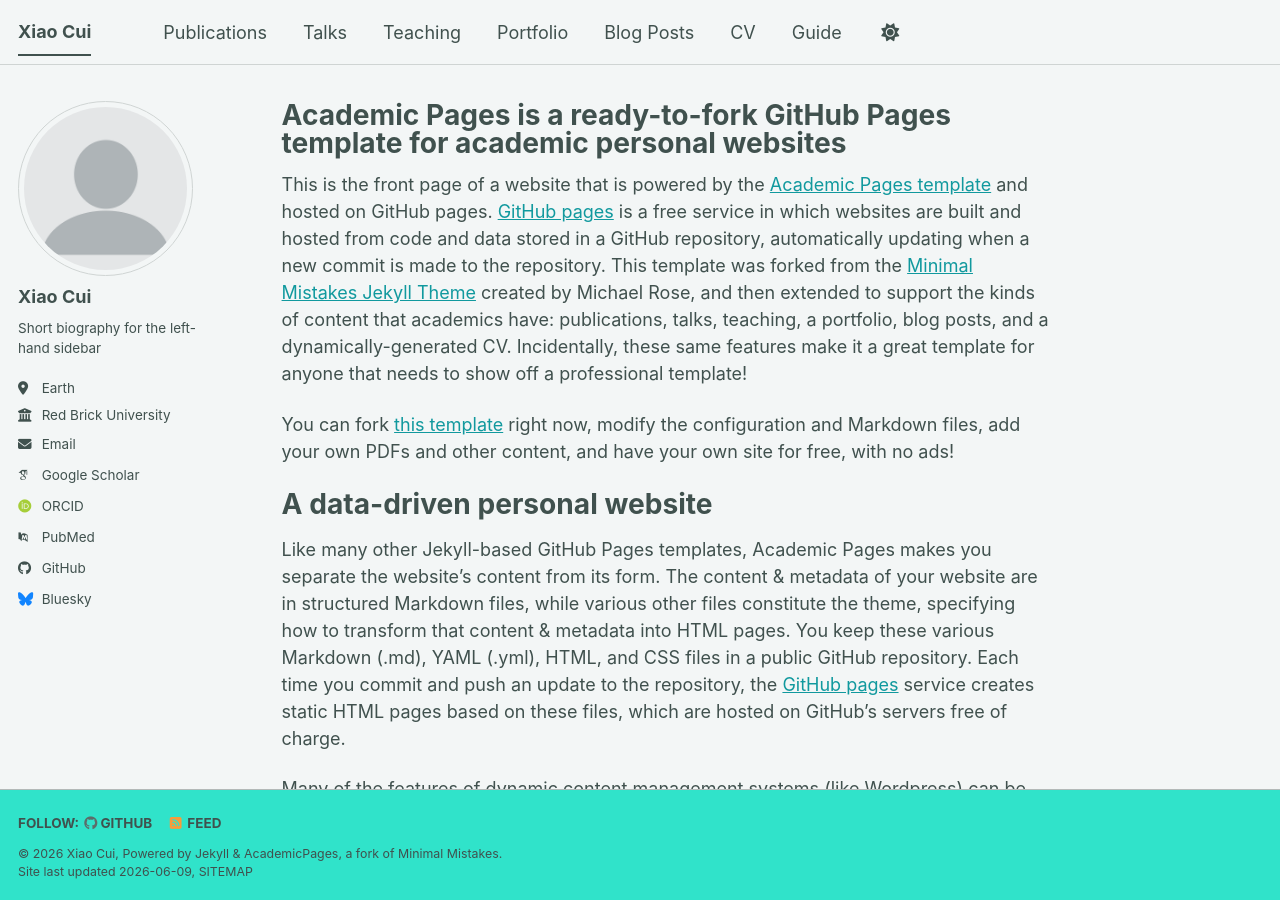
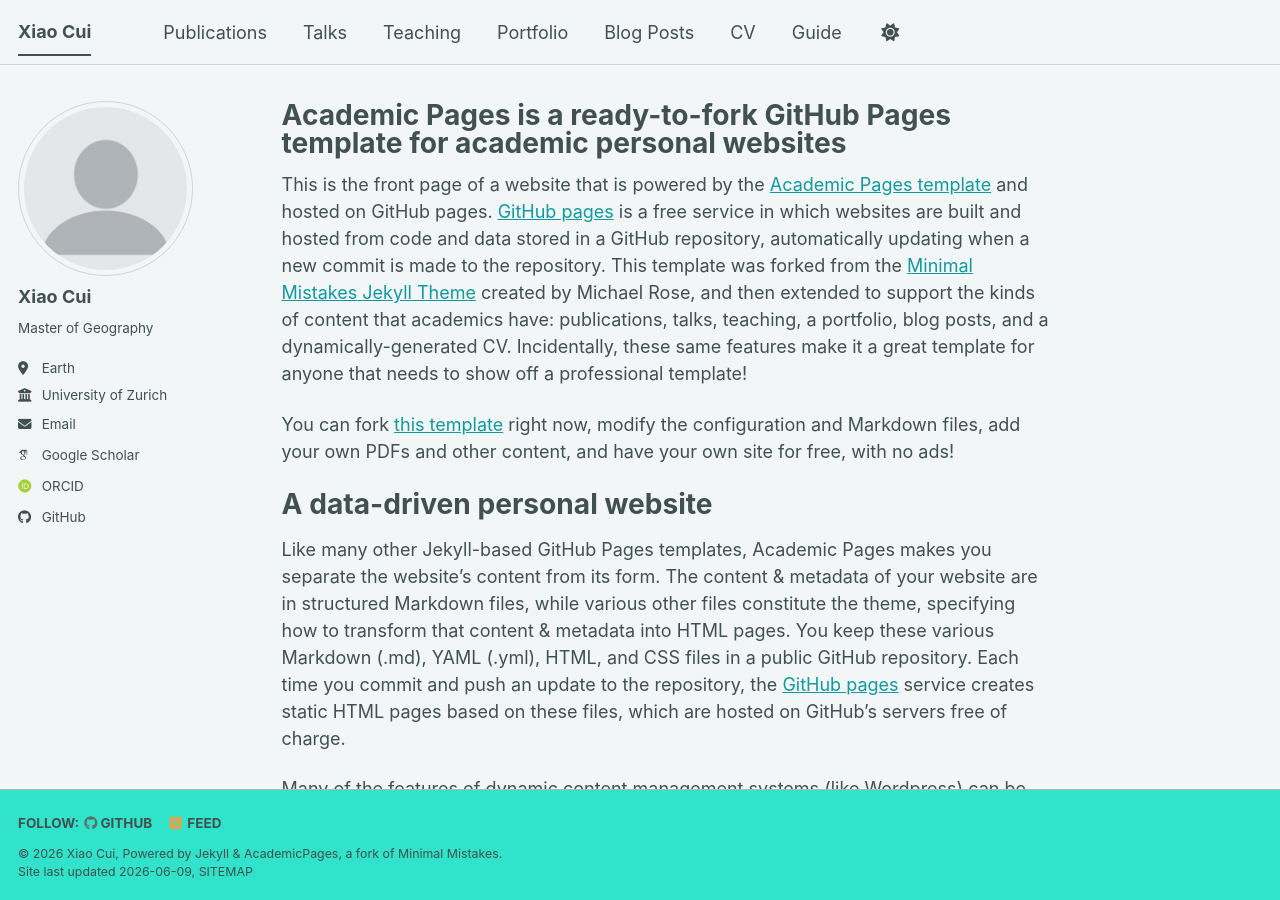
Before and after one commit to 666Xiao666/666Xiao666.github.io, a Jekyll site: the page built from _pages/about.md, in a window 1280 px wide and 900 px high. Built offline with Jekyll 4.4.1, drawn with Linux system fonts in a browser that asks for light colours; some web fonts are replaced; a script bundle is joined from its source files by our own code; library files that are not in the unit come from our copies.

Commit message:
Update _config.yml

```diff
--- a/_config.yml
+++ b/_config.yml
@@ -26,22 +26,22 @@ author:
   avatar           : "profile.png"
   name             : "Xiao Cui"
   pronouns         : # example: "she/her"
-  bio              : "Short biography for the left-hand sidebar"
+  bio              : "Master of Geography"
   location         : "Earth"
-  employer         : "Red Brick University"
+  employer         : "University of Zurich"
   uri              : # URL
-  email            : "none@example.org"
+  email            : "xiao.cui@uzh.ch"
 
   # Academic websites
   academia         : # URL
   arxiv            : # URL - Update with the correct link to your profile
-  googlescholar    : "https://scholar.google.com/citations?user=PS_CX0AAAAAJ"
+  googlescholar    : "https://scholar.google.com/citations?user=iWZF6CUAAAAJ&hl=en"
   inspire-hep      : # URL
   impactstory      : # URL
-  orcid            : "https://orcid.org/yourorcidurl"
+  orcid            : "https://orcid.org/0009-0003-7867-3184"
   semantic         : # URL
   ssrn             : # URL
-  pubmed           : "https://www.ncbi.nlm.nih.gov/pubmed/?term=john+snow"
+  pubmed           : # URL
   researchgate     : # URL
   scopus           : # URL
   zotero           : # URL
@@ -57,7 +57,7 @@ author:
 
   # Social media
   artstation       : # Username
-  bluesky          : "bsky.app" # Replace this with you Bluesky username
+  bluesky          : # Replace this with you Bluesky username
   facebook         : # Username
   flickr           : # Username
   foursquare       : # Username
@@ -137,20 +137,20 @@ yandex_site_verification :
 
 
 # Social Sharing
-twitter:
-  username               : &twitter
-facebook:
-  username               :
-  app_id                 :
-  publisher              :
-og_image                 :  # Social media default site image
-og_description           :  # Social media default site image description
+#twitter:
+#  username               : &twitter
+#facebook:
+#  username               :
+#  app_id                 :
+#  publisher              :
+#og_image                 :  # Social media default site image
+#og_description           :  # Social media default site image description
 # For specifying social profiles
 # - https://developers.google.com/structured-data/customize/social-profiles
-social:
-  type                   : # Person or Organization (defaults to Person)
-  name                   : # If the user or organization name differs from the site's name
-  links: # An array of links to social media profiles
+#social:
+#  type                   : # Person or Organization (defaults to Person)
+#  name                   : # If the user or organization name differs from the site's name
+#  links: # An array of links to social media profiles
 
 
 # Analytics
```
